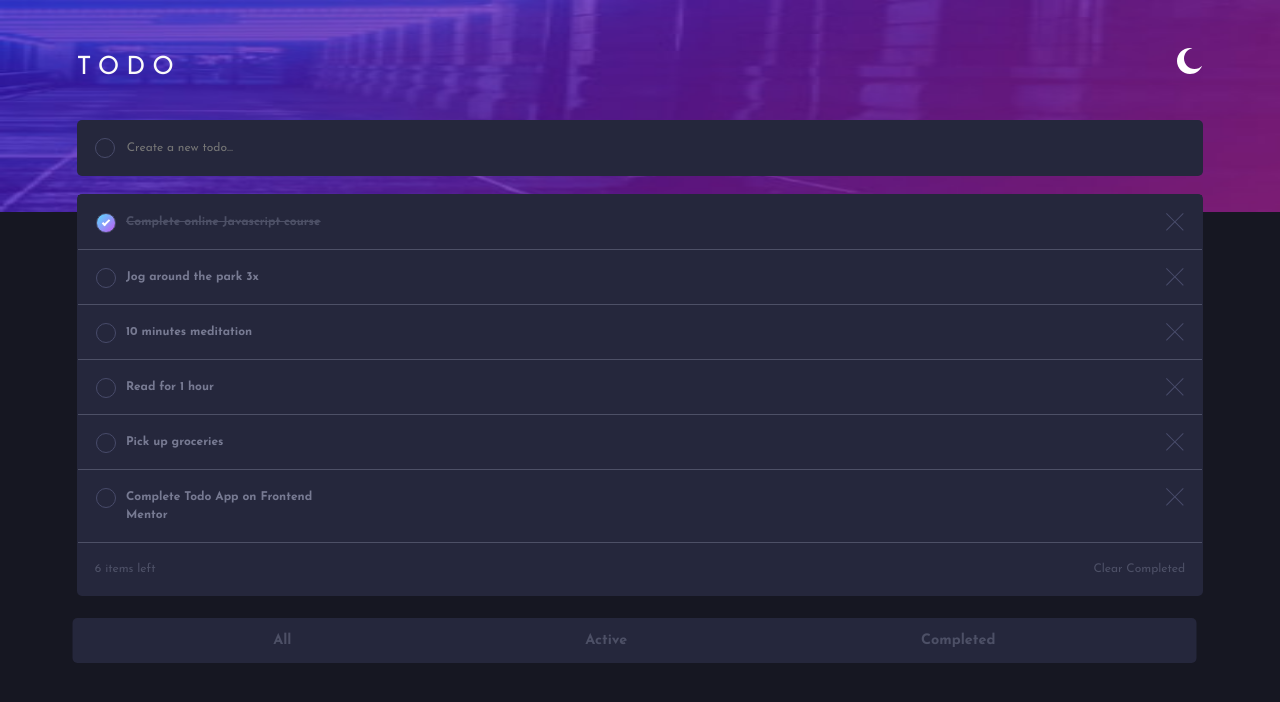
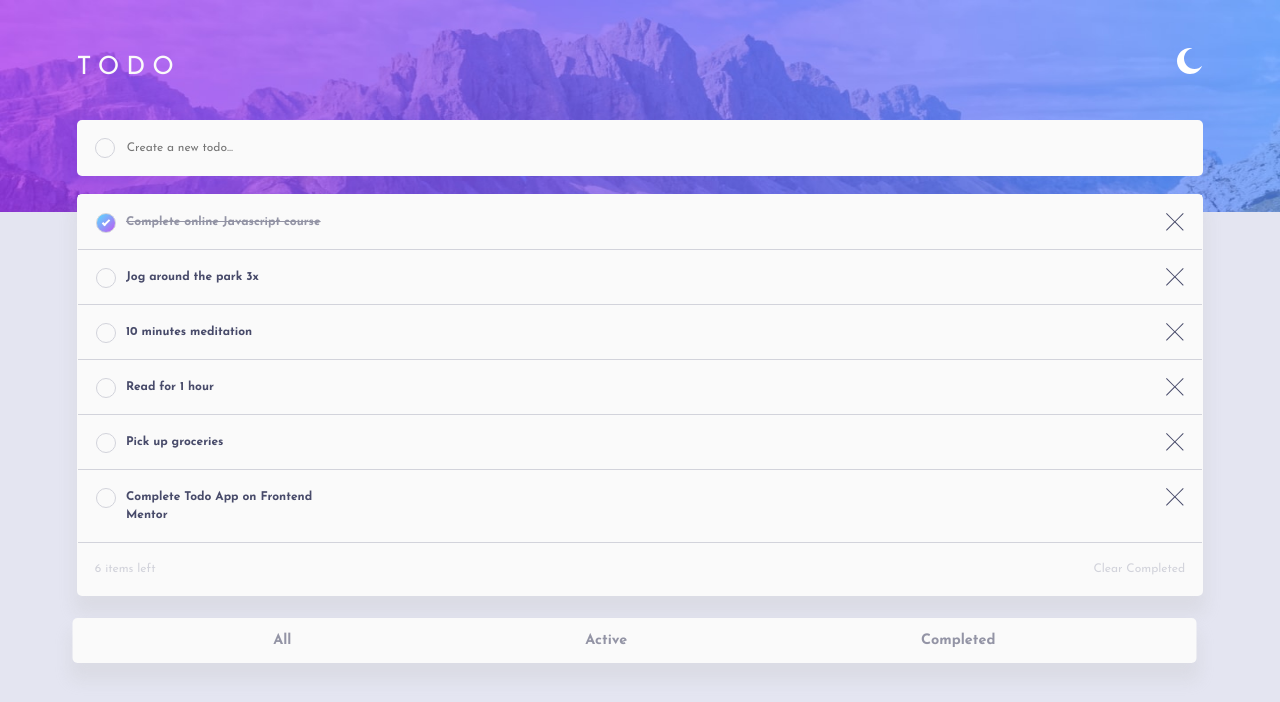
Before and after one commit to tanselbay1/todo-app, a React (Create React App) app: page / in a window 1280 px wide. Shown: the top 702 px of the page. Built offline with nearby package versions, Linux system fonts and the light colour scheme.

Commit message:
Make themeToggle button working Change background image on different width

```diff
--- a/src/App.js
+++ b/src/App.js
@@ -1,12 +1,14 @@
-import { useReducer } from "react";
+import { useReducer, useState, useLayoutEffect, useRef } from "react";
 import "./assets/style.css";
 import data from "./data/todos.json";
-import { ReactComponent as IconMoon } from "./assets/images/icon-moon.svg";
 import NewItem from "./components/NewItem";
 import Todos from "./components/Todos";
+import ThemeToggle from "./components/ThemeToggle";
 
 function App() {
   const [todoData, setData] = useReducer(reducer, data);
+  const [darkTheme, setTheme] = useState(false);
+  const app = useRef(null);
 
   function reducer(state, item) {
     switch (item.action) {
@@ -30,11 +32,25 @@ function App() {
     }
   }
 
+  const handleToggle = () => {
+    setTheme((prevValue) => !prevValue);
+  };
+
+  useLayoutEffect(() => {
+    if (darkTheme) {
+      app.current.classList.add("dark");
+      app.current.classList.remove("light");
+    } else {
+      app.current.classList.add("light");
+      app.current.classList.remove("dark");
+    }
+  }, [darkTheme]);
+
   return (
-    <div className="app dark">
+    <div className="app" ref={app}>
       <header>
         <h1 className="logo">TODO</h1>
-        <IconMoon />
+        <ThemeToggle isDark={darkTheme} setIsDark={handleToggle} />
       </header>
       <NewItem onAddItem={setData} />
 
--- a/src/assets/style-components/_colors.scss
+++ b/src/assets/style-components/_colors.scss
@@ -1,10 +1,15 @@
 @use "./variables" as *;
+@use "./mixins" as *;
 
 //LIGHT THEME COLORS
 
 .light {
   background-color: $very-light-grayish-blue;
   background-image: url("./images/bg-mobile-light.jpg");
+
+  @include medium {
+    background-image: url("./images/bg-desktop-light.jpg");
+  }
 
   h2.no-items {
     color: $very-dark-grayish-blue;
@@ -57,6 +62,10 @@
   background-color: $very-dark-blue;
   background-image: url("./images/bg-mobile-dark.jpg");
 
+  @include medium {
+    background-image: url("./images/bg-desktop-dark.jpg");
+  }
+
   h2.no-items {
     color: $very-light-grayish-blue;
   }
--- /dev/null
+++ b/src/assets/style-components/_theme-toggle.scss
@@ -0,0 +1,3 @@
+.theme-toggle {
+  cursor: pointer;
+}
--- a/src/assets/style.css
+++ b/src/assets/style.css
@@ -251,6 +251,11 @@ h2.no-items {
   background-color: hsl(236deg, 33%, 92%);
   background-image: url("./images/bg-mobile-light.jpg");
 }
+@media screen and (min-width: 768px) {
+  .light {
+    background-image: url("./images/bg-desktop-light.jpg");
+  }
+}
 .light h2.no-items {
   color: hsl(235deg, 19%, 35%);
 }
@@ -288,6 +293,11 @@ h2.no-items {
   background-color: hsl(235deg, 21%, 11%);
   background-image: url("./images/bg-mobile-dark.jpg");
 }
+@media screen and (min-width: 768px) {
+  .dark {
+    background-image: url("./images/bg-desktop-dark.jpg");
+  }
+}
 .dark h2.no-items {
   color: hsl(236deg, 33%, 92%);
 }
@@ -321,6 +331,10 @@ h2.no-items {
   background-color: hsl(235deg, 24%, 19%);
   color: hsl(233deg, 14%, 35%);
   box-shadow: none;
+}
+
+.theme-toggle {
+  cursor: pointer;
 }
 
 * {
--- a/src/assets/style.scss
+++ b/src/assets/style.scss
@@ -7,6 +7,7 @@
 @use "./style-components/newItem";
 @use "./style-components/filter";
 @use "./style-components/colors";
+@use "./style-components/theme-toggle";
 
 * {
   font-family: $font-family-josefin;
--- /dev/null
+++ b/src/components/ThemeToggle.js
@@ -0,0 +1,16 @@
+import { ReactComponent as IconMoon } from "../assets/images/icon-moon.svg";
+import { ReactComponent as IconSun } from "../assets/images/icon-sun.svg";
+
+const ThemeToggle = ({ isDark, setIsDark }) => {
+  const handleToggle = () => {
+    setIsDark();
+  };
+
+  return isDark ? (
+    <IconSun onClick={handleToggle} className="theme-toggle" />
+  ) : (
+    <IconMoon onClick={handleToggle} className="theme-toggle" />
+  );
+};
+
+export default ThemeToggle;
```
Also changed, not shown: 1 other file (tests, documents, lock files or other folders).
